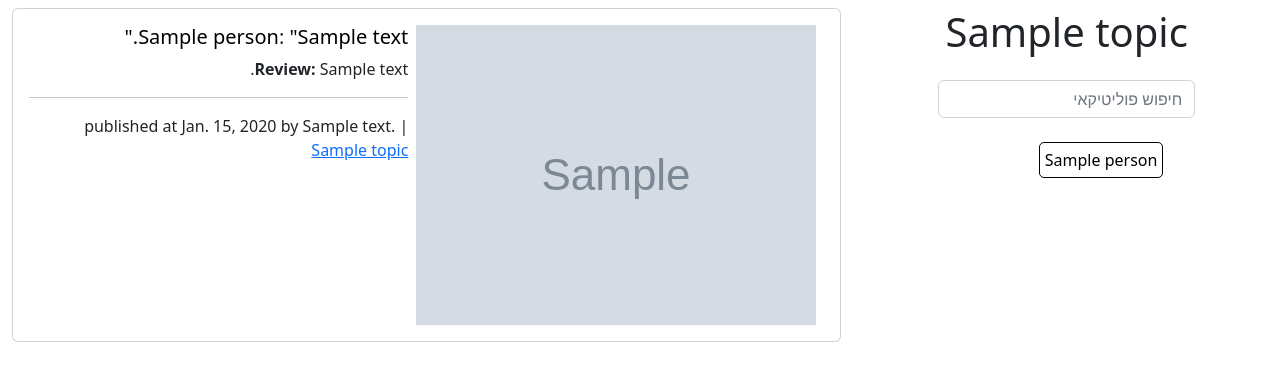
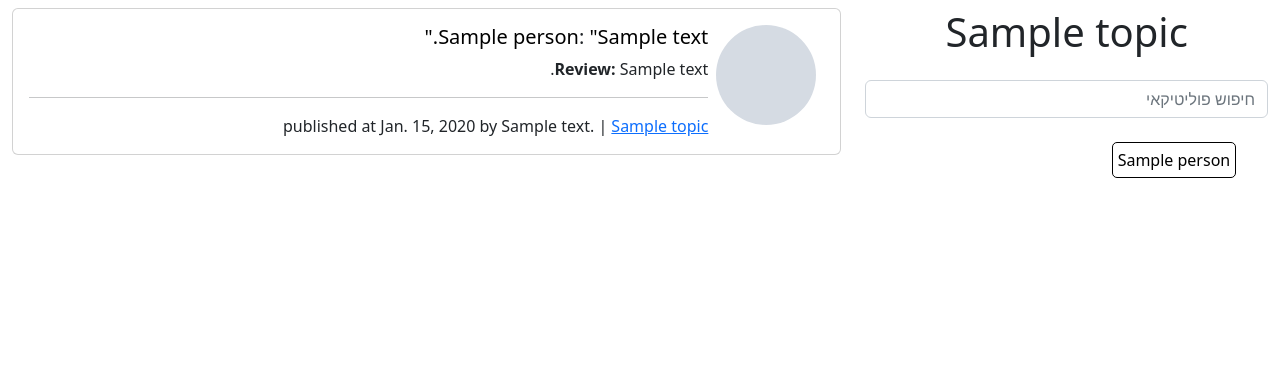
Before and after one commit to nonZero/TruePolitics, a Django app: page /t/1/ in a window 1280 px wide. Shown: the part 56-437 px from the top of the page. Run offline with Django 4.2, Linux system fonts and the light colour scheme; tables that the repository leaves empty hold one stand-in row (values such as "Sample post"); grey boxes marked "Sample" are stand-in pictures; some libraries are stand-ins or nearby versions.

Commit message:
search width

```diff
--- a/statements/static/main.css
+++ b/statements/static/main.css
@@ -11,6 +11,7 @@
     display: flex;
     gap: 2rem;
     flex-direction: column;
+
 }
 
 
@@ -66,3 +67,19 @@
     text-decoration: none;
     color: black;
 }
+
+
+.statement-person-img{
+    width: 100px;
+    height: 100px;
+    /*overflow: hidden;*/
+    border-radius: 50%;
+    background-repeat: no-repeat;
+    background-position: 100% 0%;
+
+}
+
+.statement-person-img{
+    /*height: 150px;*/
+    /*width: 150px;*/
+}
--- a/statements/templates/statements/_statement.html
+++ b/statements/templates/statements/_statement.html
@@ -2,9 +2,10 @@
 <div class="card mb-2">
     <div class="card-body">
         {% if with_author %}
-            <div class="float-start px-2">
-                <img src="{{ o.person.img_url }}"
-                     alt="{{ o.person }}">
+            <div class="float-start mx-2 rounded-circle statement-person-img"  style="background-image: url({{ o.person.img_url }})">
+{#                <img src="{{ o.person.img_url }}"#}
+{#                     alt="{{ o.person }}"#}
+{#                    class="">#}
             </div>
         {% endif %}
         <h5 class="card-title">
--- a/statements/templates/statements/topic_detail.html
+++ b/statements/templates/statements/topic_detail.html
@@ -9,10 +9,10 @@
         <h1 class="sidebar-title">
             {{ object }}
         </h1>
-        <div class="sidebar-topics">
-            <div class="sidebar-buttons">
-                <div x-data="{ search: '' }">
-                    <div
+        <div class="sidebar-topics w-100">
+            <div class="sidebar-buttons w-100">
+                <div x-data="{ search: '' }" class="w-100">
+                    <div    class="w-100"
                             x-data="{
                             search: '',
 
@@ -26,10 +26,10 @@
                         }"
                     >
 
-                        <input x-model="search"
-                               placeholder="חיפוש פוליטיקאי"
-                                 class="form-control mb-4"
-                        >
+                            <input x-model="search"
+                                   placeholder="חיפוש פוליטיקאי"
+                                   class="form-control mb-4"
+                            >
 
                         <ul class="sidebar-buttons">
                             <template x-for="item in filteredItems"
```
